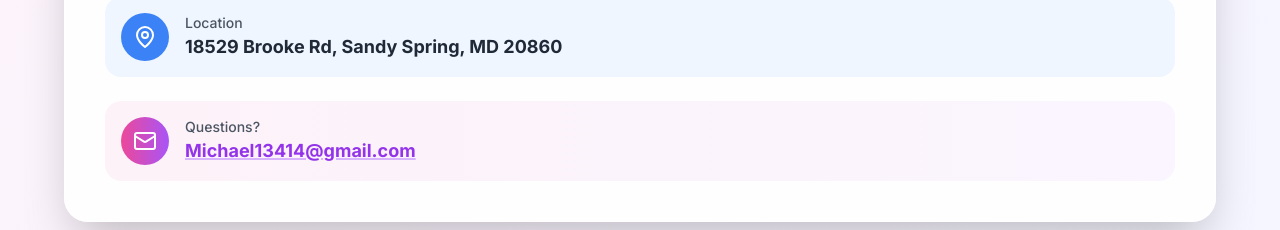
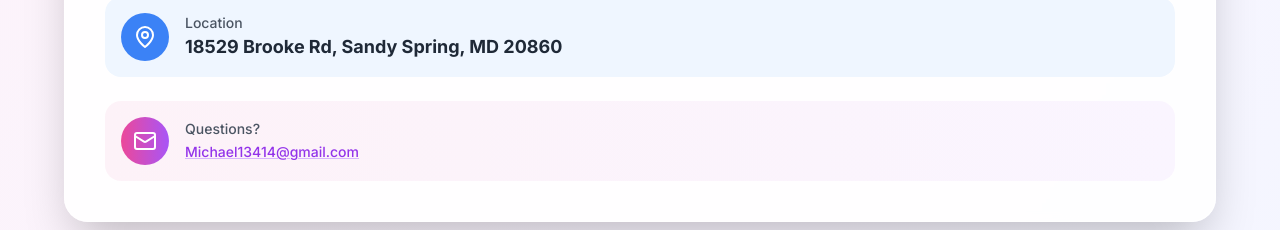
Before and after one commit to mmart196/baby-shower-website, a React (Vite) app: page / in a window 1280 px wide. Shown: the part 997-1227 px from the top of the page. Built offline with nearby package versions, Linux system fonts and the light colour scheme; no server answers; the database is empty.

Commit message:
fix text

```diff
--- a/src/components/Homepage.tsx
+++ b/src/components/Homepage.tsx
@@ -119,7 +119,7 @@ export const Homepage: React.FC<HomepageProps> = ({ onNavigate }) => {
                   <p className="text-sm text-gray-600 font-medium">Questions?</p>
                   <a
                     href={`mailto:${eventDetails.contact}`}
-                    className="text-lg text-purple-600 hover:text-purple-700 font-bold underline decoration-2 decoration-purple-300 hover:decoration-purple-500 transition-colors"
+                    className="text-sm text-purple-600 hover:text-purple-700 font-medium underline decoration-1 decoration-purple-300 hover:decoration-purple-500 transition-colors"
                   >
                     {eventDetails.contact}
                   </a>
```
